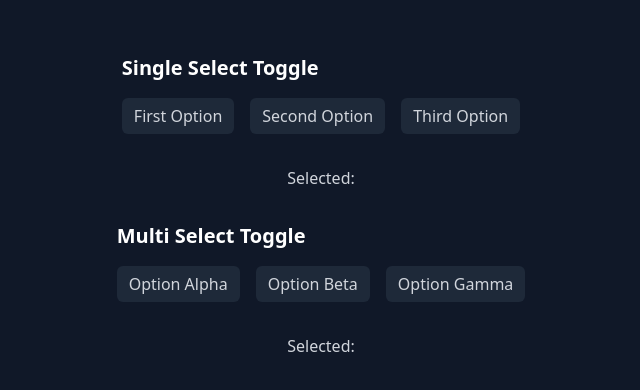
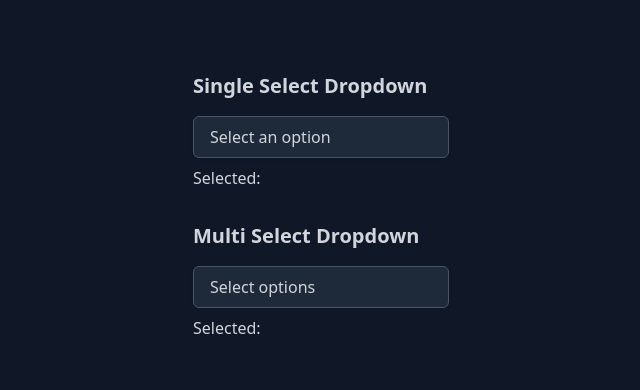
Before and after one commit to DeFosu/library-ui, a React (Vite) app: page / in a window 1280 px wide. Shown: the part 194-584 px from the top of the page, without its empty margins (319-959 px from the left). Built offline with nearby package versions, Linux system fonts and the light colour scheme.

Commit message:
Create Dropdown component for single and multi-select options

```diff
--- /dev/null
+++ b/src/components/Dropdown/Dropdown.tsx
@@ -0,0 +1,96 @@
+import { type ReactNode, useState, useRef, useEffect } from "react";
+
+export type DropdownOption = {
+  title: string;
+  value: string;
+};
+
+type DropdownProps = {
+  options: DropdownOption[];
+  selected: string | string[];
+  onSelect: (value: string) => void;
+  multiple?: boolean;
+  placeholder?: string;
+  className?: string;
+};
+
+export const Dropdown = ({
+  options,
+  selected,
+  onSelect,
+  multiple = false,
+  placeholder = "Select an option",
+  className = "",
+}: DropdownProps) => {
+  const [isOpen, setIsOpen] = useState(false);
+  const dropdownRef = useRef<HTMLDivElement>(null);
+
+  useEffect(() => {
+    const handleClickOutside = (event: MouseEvent) => {
+      if (
+        dropdownRef.current &&
+        !dropdownRef.current.contains(event.target as Node)
+      ) {
+        setIsOpen(false);
+      }
+    };
+
+    document.addEventListener("mousedown", handleClickOutside);
+    return () => document.removeEventListener("mousedown", handleClickOutside);
+  }, []);
+
+  const isSelected = (value: string) => {
+    return multiple
+      ? (selected as string[]).includes(value)
+      : selected === value;
+  };
+
+  const getDisplayText = () => {
+    if (multiple) {
+      const selectedOptions = options.filter((opt) =>
+        (selected as string[]).includes(opt.value)
+      );
+      return selectedOptions.length > 0
+        ? selectedOptions.map((opt) => opt.title).join(", ")
+        : placeholder;
+    }
+    const selectedOption = options.find((opt) => opt.value === selected);
+    return selectedOption?.title || placeholder;
+  };
+
+  return (
+    <div ref={dropdownRef} className={`relative ${className}`}>
+      <button
+        className="w-full px-4 py-2 text-left bg-white dark:bg-gray-800 border border-gray-300 dark:border-gray-600 rounded-md shadow-sm focus:outline-none focus:ring-2 focus:ring-blue-500 focus:border-blue-500"
+        onClick={() => setIsOpen(!isOpen)}
+      >
+        {getDisplayText()}
+      </button>
+
+      <div
+        className={`absolute z-10 w-full mt-1 bg-white dark:bg-gray-800 border border-gray-300 dark:border-gray-600 rounded-md shadow-lg max-h-60 overflow-y-auto transition-all duration-200 ease-in-out transform ${
+          isOpen
+            ? "opacity-100 translate-y-0"
+            : "opacity-0 -translate-y-2 pointer-events-none"
+        }`}
+      >
+        {options.map((option) => (
+          <button
+            key={option.value}
+            className={`w-full px-4 py-2 text-left hover:bg-gray-100 dark:hover:bg-gray-700 ${
+              isSelected(option.value)
+                ? "bg-blue-50 dark:bg-blue-900/20 text-blue-500 dark:text-blue-400"
+                : "text-gray-700 dark:text-gray-300"
+            }`}
+            onClick={() => {
+              onSelect(option.value);
+              if (!multiple) setIsOpen(false);
+            }}
+          >
+            {option.title}
+          </button>
+        ))}
+      </div>
+    </div>
+  );
+};
--- /dev/null
+++ b/src/components/Dropdown/index.ts
@@ -0,0 +1 @@
+export { Dropdown } from "./Dropdown";
--- a/src/main.tsx
+++ b/src/main.tsx
@@ -1,7 +1,7 @@
 import { StrictMode, useState } from "react";
 import { createRoot } from "react-dom/client";
 import "./index.css";
-import { ToggleContainer } from "./components/Toggle";
+import { Dropdown } from "./components/Dropdown";
 
 const App = () => {
   const [selectedOption, setSelectedOption] = useState<string>("");
@@ -11,6 +11,12 @@ const App = () => {
     { title: "First Option", value: "option1" },
     { title: "Second Option", value: "option2" },
     { title: "Third Option", value: "option3" },
+    { title: "Third Option", value: "option4" },
+    { title: "Third Option", value: "option5" },
+    { title: "Third Option", value: "option6" },
+    { title: "Third Option", value: "option7" },
+    { title: "Third Option", value: "option8" },
+    { title: "Third Option", value: "option9" },
   ];
 
   const multiOptions = [
@@ -36,24 +42,28 @@ const App = () => {
 
   return (
     <main className="flex flex-col items-center justify-center h-screen dark:bg-gray-900 light:bg-red-500 gap-8 p-4 text-gray-300">
-      <ToggleContainer
+      <div className="w-64">
+        <h2 className="text-xl font-bold mb-4">Single Select Dropdown</h2>
+        <Dropdown
           options={singleOptions}
           selected={selectedOption}
           onSelect={handleSingleSelect}
-      >
-        Single Select Toggle
-      </ToggleContainer>
-      <p>Selected: {selectedOption}</p>
+          placeholder="Select an option"
+        />
+        <p className="mt-2">Selected: {selectedOption}</p>
+      </div>
 
-      <ToggleContainer
+      <div className="w-64">
+        <h2 className="text-xl font-bold mb-4">Multi Select Dropdown</h2>
+        <Dropdown
           options={multiOptions}
           selected={selectedOptions}
           onSelect={handleMultiSelect}
           multiple
-      >
-        Multi Select Toggle
-      </ToggleContainer>
-      <p>Selected: {selectedOptions.join(", ")}</p>
+          placeholder="Select options"
+        />
+        <p className="mt-2">Selected: {selectedOptions.join(", ")}</p>
+      </div>
     </main>
   );
 };
```
Lines whose indentation alone changed are shown as unchanged.
